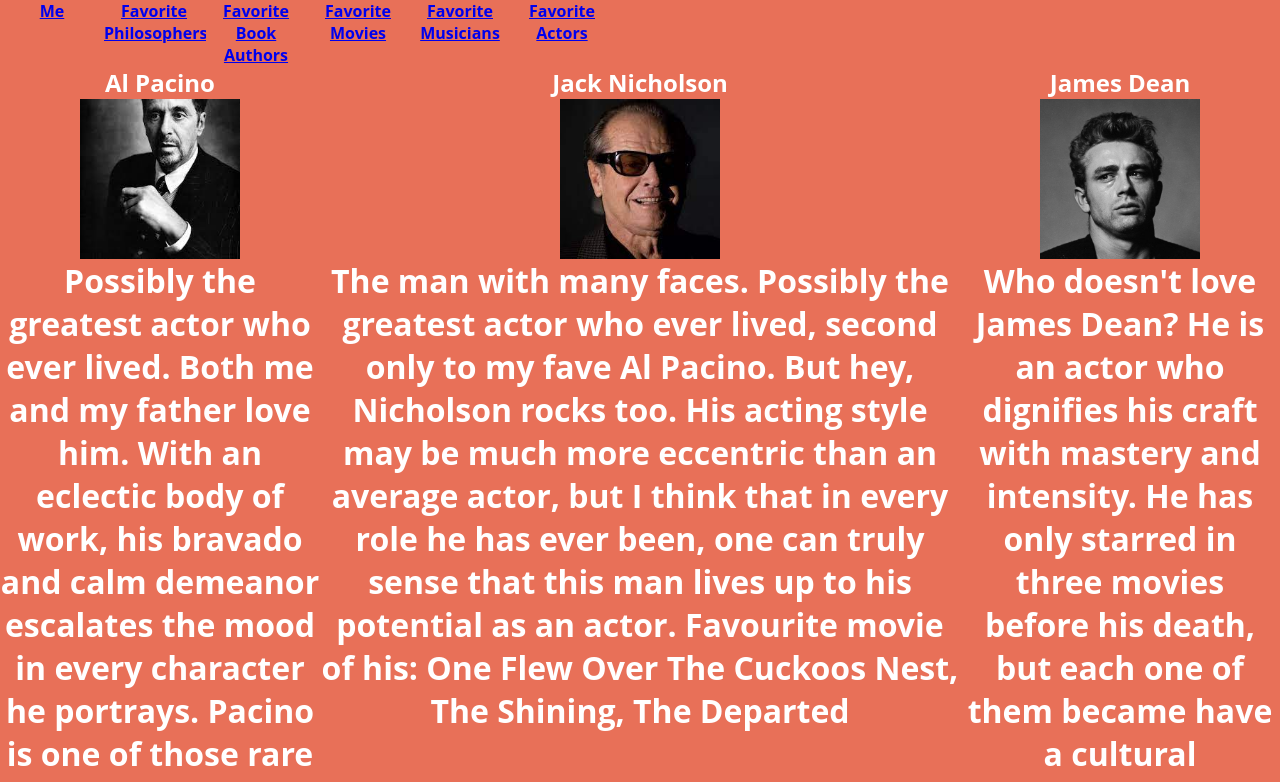
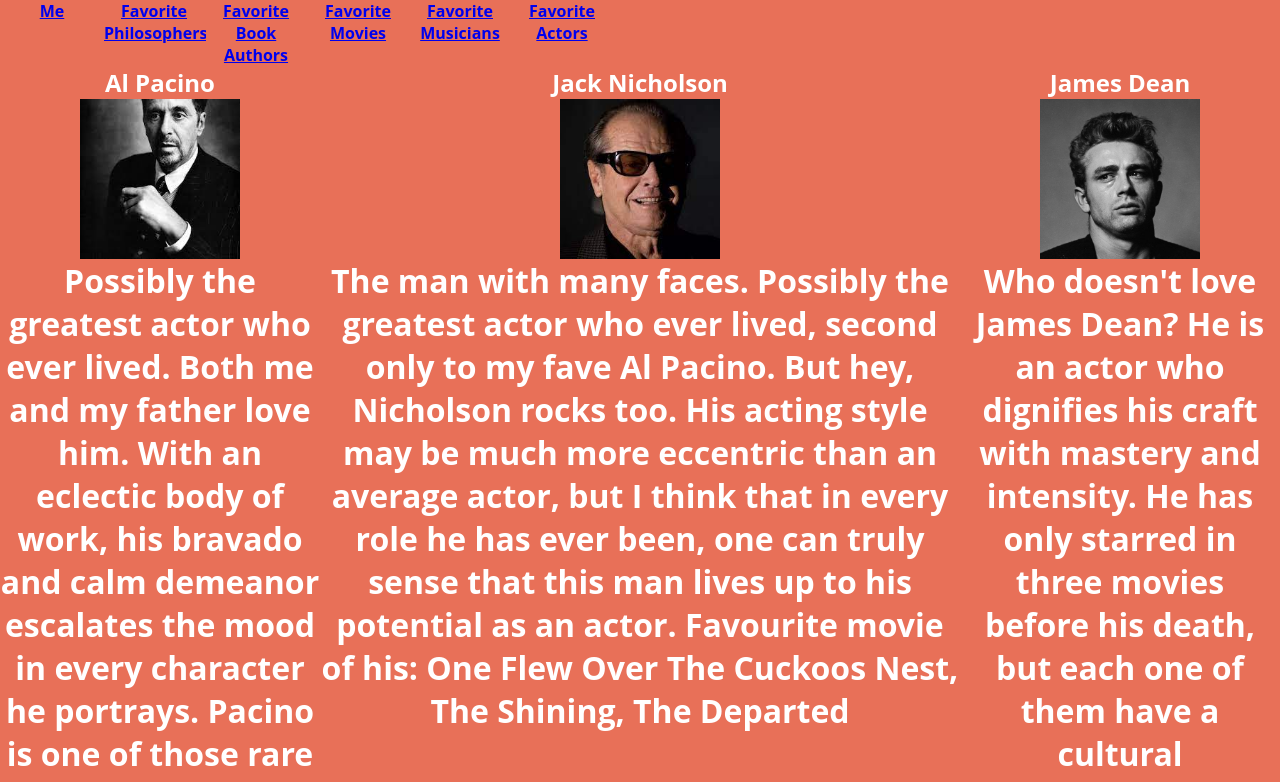
Before and after one commit to RhyssAbao/RhyssAbao, a plain HTML site: page Link5.html in a window 1280 px wide. Shown: the top 782 px of the page. Drawn offline with Linux system fonts and the light colour scheme.

Commit message:
Update Link5.html

```diff
--- a/Link5.html
+++ b/Link5.html
@@ -120,7 +120,7 @@ display:block;
 <div align="center" class="content-3">
 <h2> James Dean</h2>
 <img src=dean.jpg height= 160px>
-<h1> Who doesn't love James Dean? He is an actor who dignifies his craft with mastery and intensity. He has only starred in three movies before his death, but each one of them became have a cultural significance as being grand pieces of cinematic history. Favourite movie of his: Rebel Without a Cause</h1>
+<h1> Who doesn't love James Dean? He is an actor who dignifies his craft with mastery and intensity. He has only starred in three movies before his death, but each one of them have a cultural significance as being grand pieces of cinematic history. Favourite movie of his: Rebel Without a Cause</h1>
 </div>
 </body>
 </html>
```
